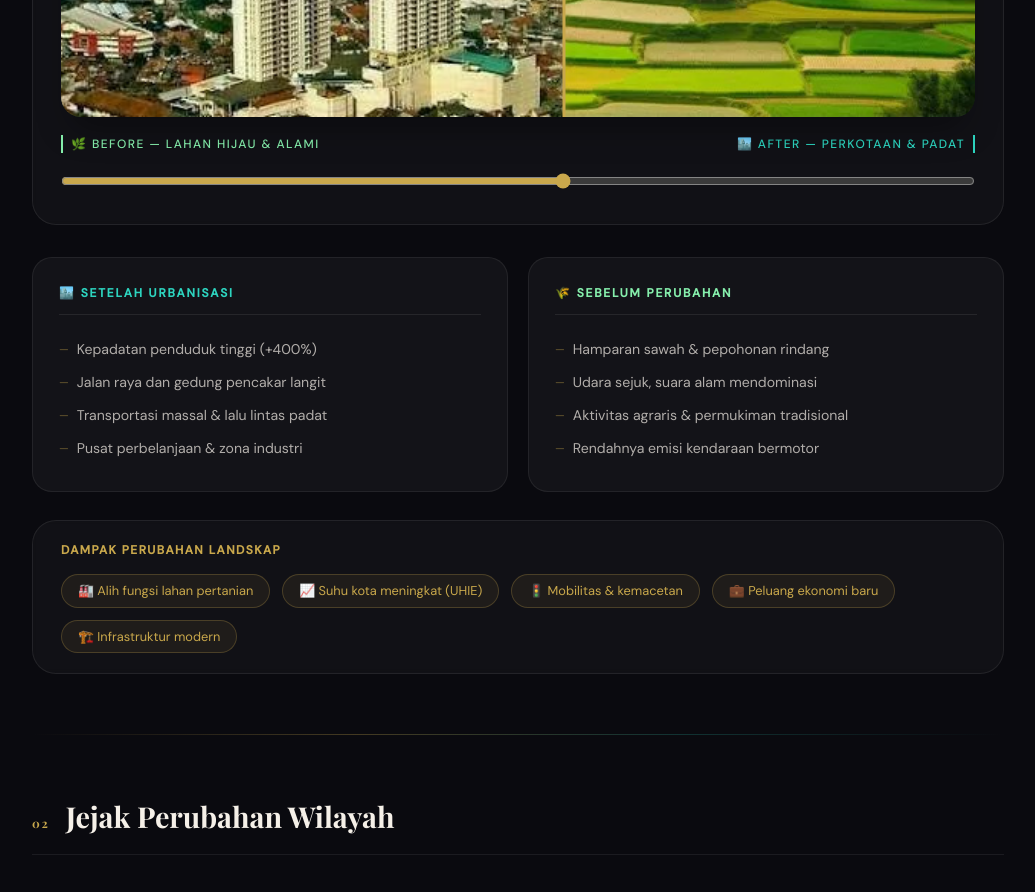
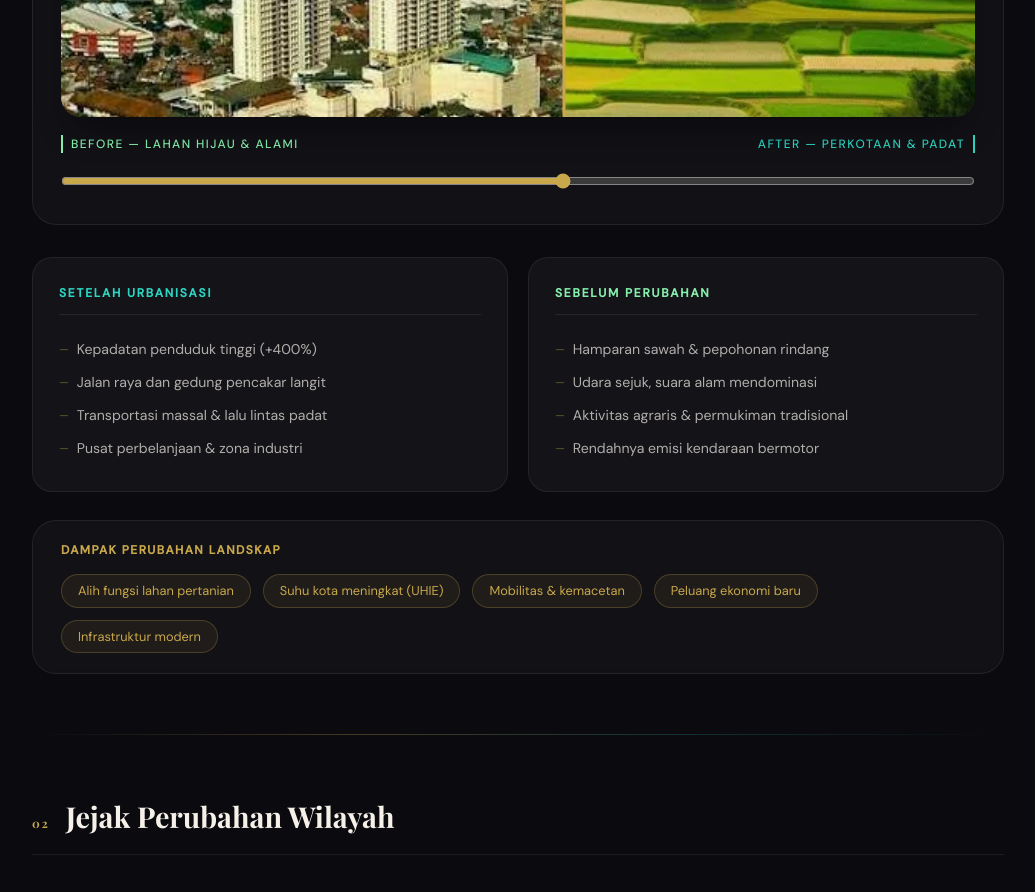
Before and after one commit to Laasaja/Pertumbuhan-Penduduk-Interaksi-Keruangan, a plain HTML site: page Timeline.html in a window 1280 px wide. Shown: the part 960-1852 px from the top of the page, without its empty margins (122-1157 px from the left). Drawn offline with nearby package versions, Linux system fonts and the light colour scheme.

Commit message:
Update Timeline.html

```diff
--- a/Timeline.html
+++ b/Timeline.html
@@ -413,15 +413,15 @@
       <div class="ba-handle" id="baHandle"></div>
     </div>
     <div class="ba-labels">
-      <span>🌿 BEFORE — Lahan Hijau & Alami</span>
-      <span>🏙️ AFTER — Perkotaan & Padat</span>
+      <span> BEFORE — Lahan Hijau & Alami</span>
+      <span> AFTER — Perkotaan & Padat</span>
     </div>
     <input type="range" min="0" max="100" value="55" class="ba-range" id="baSlider">
   </div>
 
   <div class="change-grid">
     <div class="change-card after-card">
-      <h4>🏙️ Setelah Urbanisasi</h4>
+      <h4> Setelah Urbanisasi</h4>
       <ul>
         <li>Kepadatan penduduk tinggi (+400%)</li>
         <li>Jalan raya dan gedung pencakar langit</li>
@@ -430,7 +430,7 @@
       </ul>
     </div>
     <div class="change-card before-card">
-      <h4>🌾 Sebelum Perubahan</h4>
+      <h4> Sebelum Perubahan</h4>
       <ul>
         <li>Hamparan sawah & pepohonan rindang</li>
         <li>Udara sejuk, suara alam mendominasi</li>
@@ -443,11 +443,11 @@
   <div class="ba-wrapper" style="padding:20px 28px">
     <p style="font-size:0.75rem; letter-spacing:0.12em; text-transform:uppercase; color:var(--gold); margin-bottom:15px; font-weight:600;">DAMPAK PERUBAHAN LANDSKAP</p>
     <div class="impact-tags">
-      <span class="impact-tag">🏭 Alih fungsi lahan pertanian</span>
-      <span class="impact-tag">📈 Suhu kota meningkat (UHIE)</span>
-      <span class="impact-tag">🚦 Mobilitas & kemacetan</span>
-      <span class="impact-tag">💼 Peluang ekonomi baru</span>
-      <span class="impact-tag">🏗️ Infrastruktur modern</span>
+      <span class="impact-tag"> Alih fungsi lahan pertanian</span>
+      <span class="impact-tag"> Suhu kota meningkat (UHIE)</span>
+      <span class="impact-tag"> Mobilitas & kemacetan</span>
+      <span class="impact-tag"> Peluang ekonomi baru</span>
+      <span class="impact-tag"> Infrastruktur modern</span>
     </div>
   </div>
 
```
